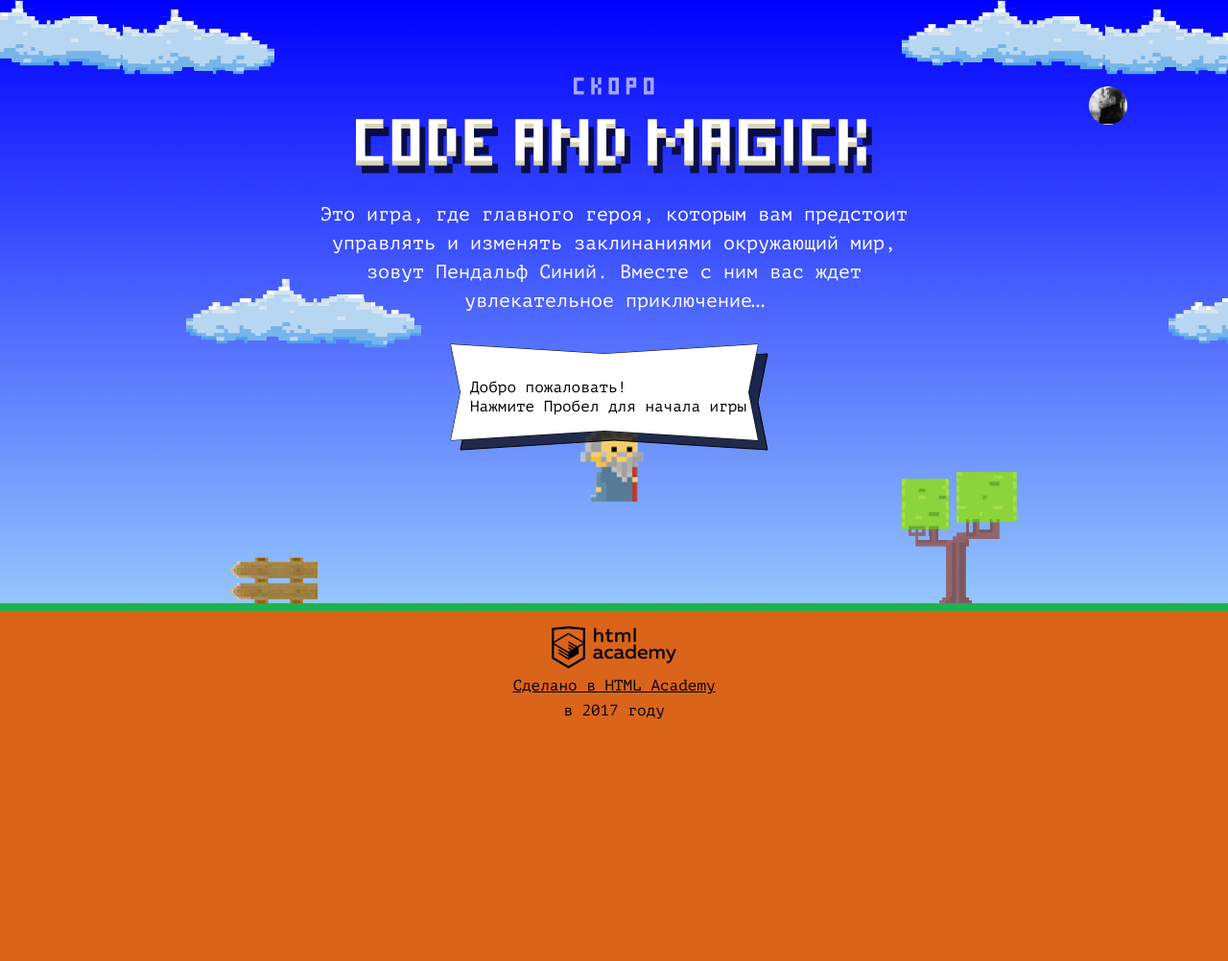
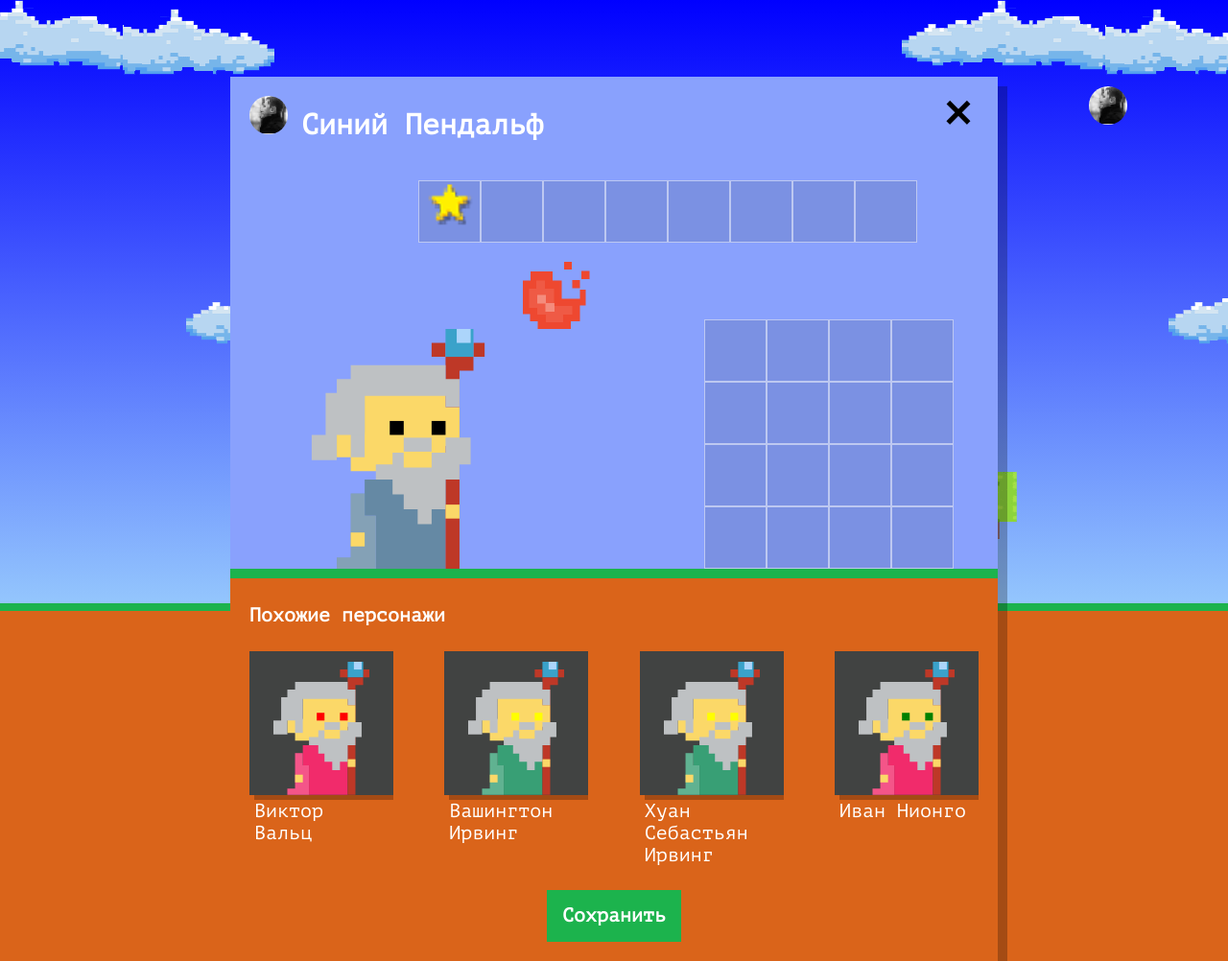
Before and after one commit to NSergeiV/974273-code-and-magick-21, a website: page index.html in a window 1280 px wide. Shown: the whole page at 96% size. Before the commit the page ends 800 px from the top, so only its background shows below. Drawn offline with Linux system fonts and the light colour scheme.

Commit message:
Вывели попап на страницу с волшебниками

```diff
--- a/index.html
+++ b/index.html
@@ -202,5 +202,7 @@
 
 <script src="js/game.js"></script>
 
+<script src="js/setup.js"></script>
+
 </body>
 </html>
--- /dev/null
+++ b/js/setup.js
@@ -0,0 +1,40 @@
+'use strict';
+let setupBlock = document.querySelector('.setup');
+let setupSimilar = document.querySelector('.setup-similar');
+setupBlock.classList.remove('hidden');
+setupSimilar.classList.remove('hidden');
+
+const NAMES_WIZARDS = ['Иван', 'Хуан Себастьян', 'Мария', 'Кристоф', 'Виктор', 'Юлия', 'Люпита', 'Вашингтон'];
+const SURNAMES_WIZARDS = ['да Марья', 'Верон', 'Мирабелла', 'Вальц', 'Онопко', 'Топольницкая', 'Нионго', 'Ирвинг'];
+const COATS_WIZARDS = ['rgb(101, 137, 164)', 'rgb(241, 43, 107', 'rgb(146, 100, 161)', 'rgb(56, 159, 117)', 'rgb(215, 210, 55)', 'rgb(0, 0, 0)'];
+const EYES_WIZARDS = ['black', 'red', 'blue', 'yellow', 'green'];
+let setupSimilarList = setupSimilar.querySelector('.setup-similar-list');
+let similarWizardTemplate = document.querySelector('#similar-wizard-template').content.querySelector('.setup-similar-item');
+let wizards = [];
+
+let randomNamber = function (array) {
+  return Math.floor(Math.random() * (array.length));
+};
+
+for (let i = 0; i < 4; i++) {
+  wizards[i] = {name: NAMES_WIZARDS[randomNamber(NAMES_WIZARDS)] + ' ' + SURNAMES_WIZARDS[randomNamber(SURNAMES_WIZARDS)], coatColor: COATS_WIZARDS[randomNamber(COATS_WIZARDS)], eyesColor: EYES_WIZARDS[randomNamber(EYES_WIZARDS)]};
+}
+
+let creatingWizardBlock = function (wizard) {
+  let wizardElement = similarWizardTemplate.cloneNode(true);
+  wizardElement.querySelector('.wizard-coat').style.fill = wizard.coatColor;
+  wizardElement.querySelector('.wizard-eyes').style.fill = wizard.eyesColor;
+  wizardElement.querySelector('.setup-similar-label').textContent = wizard.name;
+
+  return wizardElement;
+};
+
+let creatingGroupWizards = function (array) {
+  let fragment = document.createDocumentFragment();
+  for (let i = 0; i < array.length; i++) {
+    fragment.appendChild(creatingWizardBlock(array[i]));
+  }
+  return fragment;
+};
+
+setupSimilarList.appendChild(creatingGroupWizards(wizards));
```
Also changed, not shown: 1 other file.
